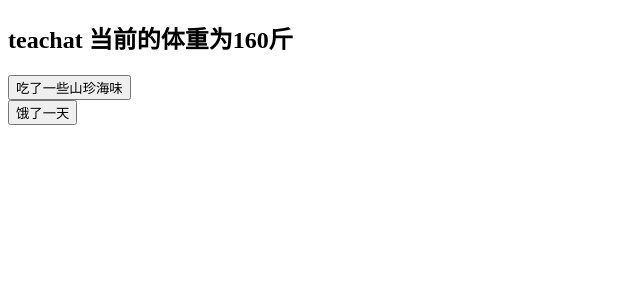
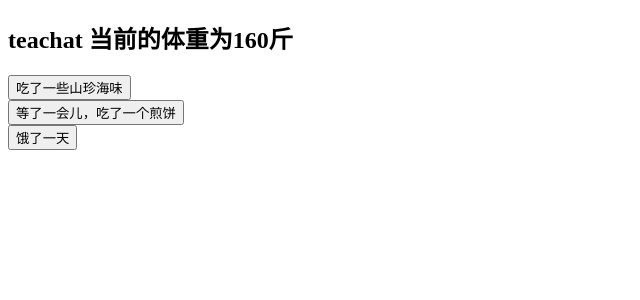
Before and after one commit to teachat8/redux-complete-guide, a React (Create React App) app: page / in a window 1280 px wide. Shown: the top 300 px of the page, without its empty margins (0-640 px from the left). Built offline with nearby package versions, Linux system fonts and the light colour scheme.

Commit message:
使用react-thunk解决异步action问题

```diff
--- a/package.json
+++ b/package.json
@@ -7,7 +7,8 @@
     "react-dom": "^16.8.6",
     "react-redux": "^7.0.3",
     "react-scripts": "3.0.1",
-    "redux": "^4.0.1"
+    "redux": "^4.0.1",
+    "redux-thunk": "^2.3.0"
   },
   "scripts": {
     "start": "react-scripts start",
--- a/src/App.js
+++ b/src/App.js
@@ -1,5 +1,5 @@
 import React from 'react';
-import { eat, hungry } from './teachat.redux';
+import { eat, hungry,eatAsync } from './teachat.redux';
 import {connect} from 'react-redux';
 
 class App extends React.Component {
@@ -9,7 +9,7 @@ class App extends React.Component {
     // const num = store.getState();
 
     // react-redux
-    const {num, eat, hungry} = this.props;
+    const {num, eat, hungry, eatAsync} = this.props;
 
     return (
       <>
@@ -23,6 +23,8 @@ class App extends React.Component {
 
         <button onClick={() => eat()}>吃了一些山珍海味</button>
         <br/>
+        <button onClick={() => eatAsync()}>等了一会儿，吃了一个煎饼</button>
+        <br/>
         <button onClick={() => hungry()}>饿了一天</button>
       </>
     );
@@ -35,5 +37,5 @@ const mapStateToProps = (state) => {
 };
 
 // 把action 挂在到 props上面
-const actionCreators = {eat, hungry}
+const actionCreators = {eat, hungry, eatAsync}
 export default connect(mapStateToProps, actionCreators)(App);
--- a/src/index.js
+++ b/src/index.js
@@ -1,12 +1,13 @@
 import React from 'react';
 import ReactDOM from 'react-dom';
 import App from './App';
-import { createStore } from 'redux';
+import { createStore, applyMiddleware } from 'redux';
 import { weight } from './teachat.redux';
 import { Provider } from 'react-redux';
+import thunk from 'redux-thunk';
 
 
-const store = createStore(weight);
+const store = createStore(weight, applyMiddleware(thunk));
 ReactDOM.render(
   <Provider store={store}>
     <App />
--- a/src/teachat.redux.js
+++ b/src/teachat.redux.js
@@ -21,6 +21,15 @@ const store = createStore(weight);
 export const eat = () => {
   console.log('teachat 正在吃山珍海味');
   return {type: EAT}
+}
+
+export const eatAsync = () => {
+  return dispatch => {
+    setTimeout(() => {
+      dispatch(eat());
+    }, 2000)
+  }
+
 }
 
 export const hungry = () => {
```
Also changed, not shown: 1 other file (tests, documents, lock files or other folders).
